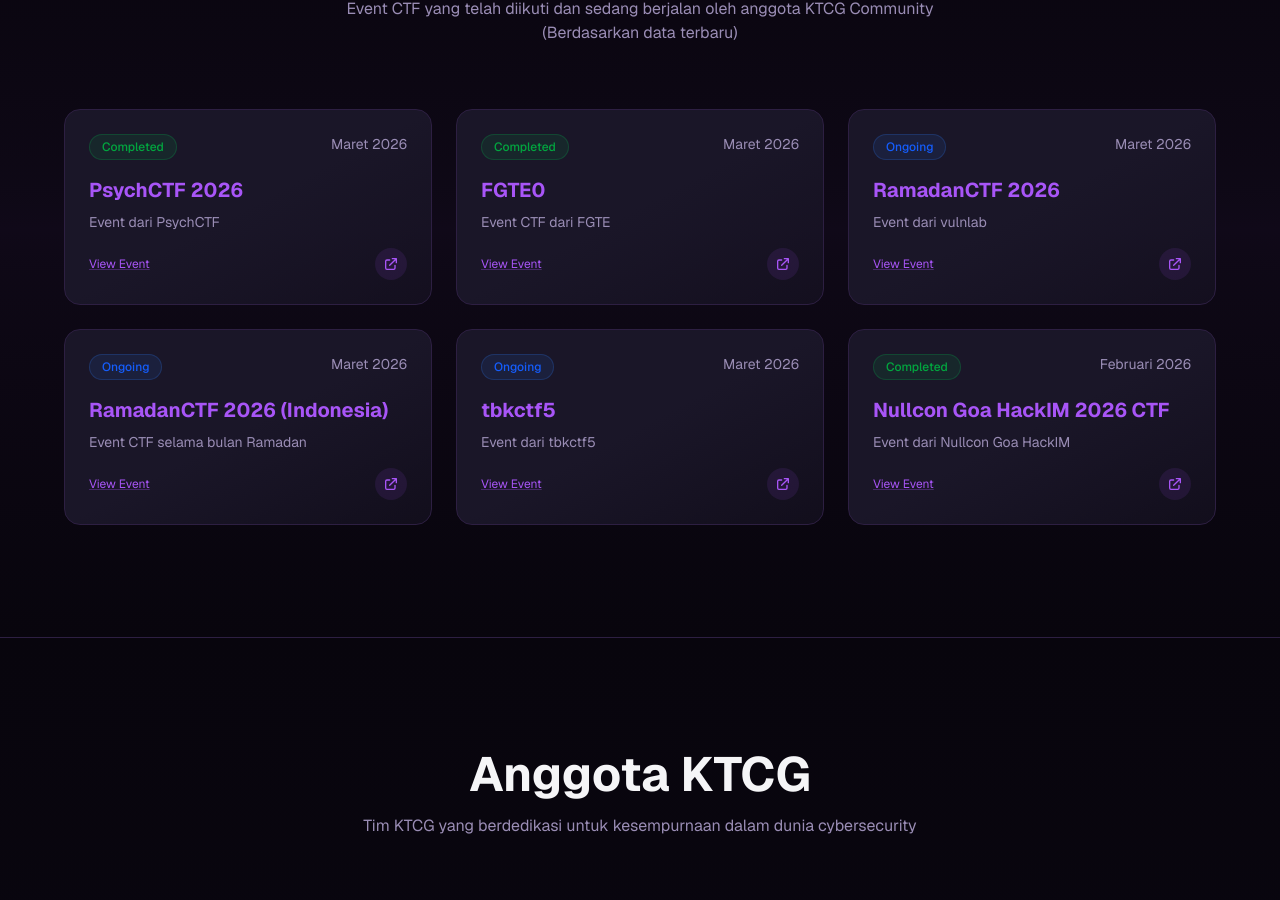
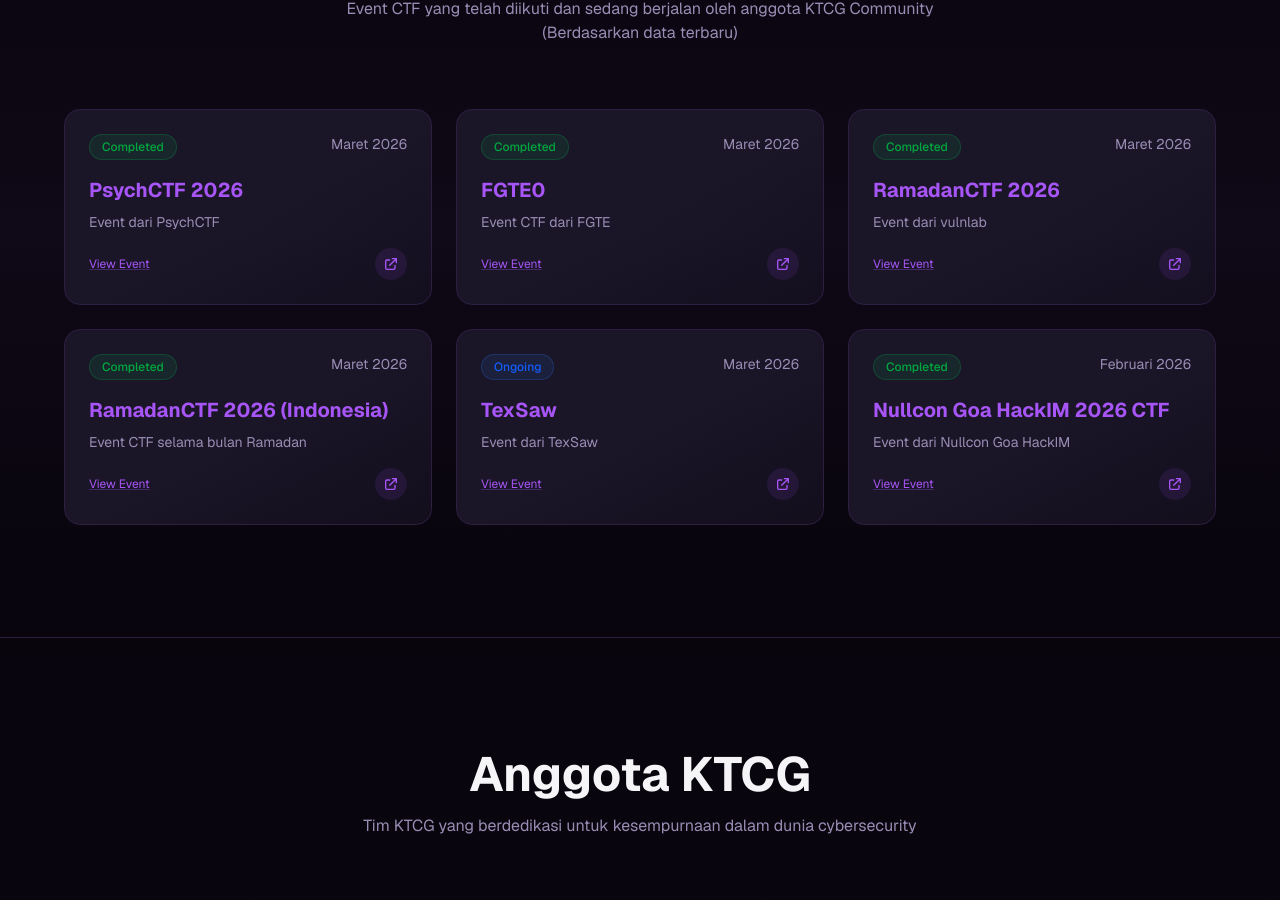
Before and after one commit to Nothingness1312/ktcgweb, a Next.js app: page / in a window 1280 px wide. Shown: the part 1531-2431 px from the top of the page. Built offline with nearby package versions, Linux system fonts and the light colour scheme.

Commit message:
update texsaw

```diff
--- a/app/page.tsx
+++ b/app/page.tsx
@@ -28,7 +28,7 @@
       name: 'RamadanCTF 2026',
       date: 'Maret 2026',
       description: 'Event dari vulnlab',
-      status: 'Ongoing',
+      status: 'Completed',
       link: 'https://lab.vulnbydefault.com/ramadan-ctf-2026',
       linkText: 'View Event'
     },
@@ -36,16 +36,16 @@
       name: 'RamadanCTF 2026 (Indonesia)',
       date: 'Maret 2026',
       description: 'Event CTF selama bulan Ramadan',
-      status: 'Ongoing',
+      status: 'Completed',
       link: 'https://ctf.ocry.com/',
       linkText: 'View Event'
     },
     {
-      name: 'tbkctf5',
+      name: 'TexSaw',
       date: 'Maret 2026',
-      description: 'Event dari tbkctf5',
+      description: 'Event dari TexSaw',
       status: 'Ongoing',
-      link: 'https://alpacahack.com/ctfs/tkbctf5',
+      link: 'https://texsaw.org/',
       linkText: 'View Event'
     },
     {
```
